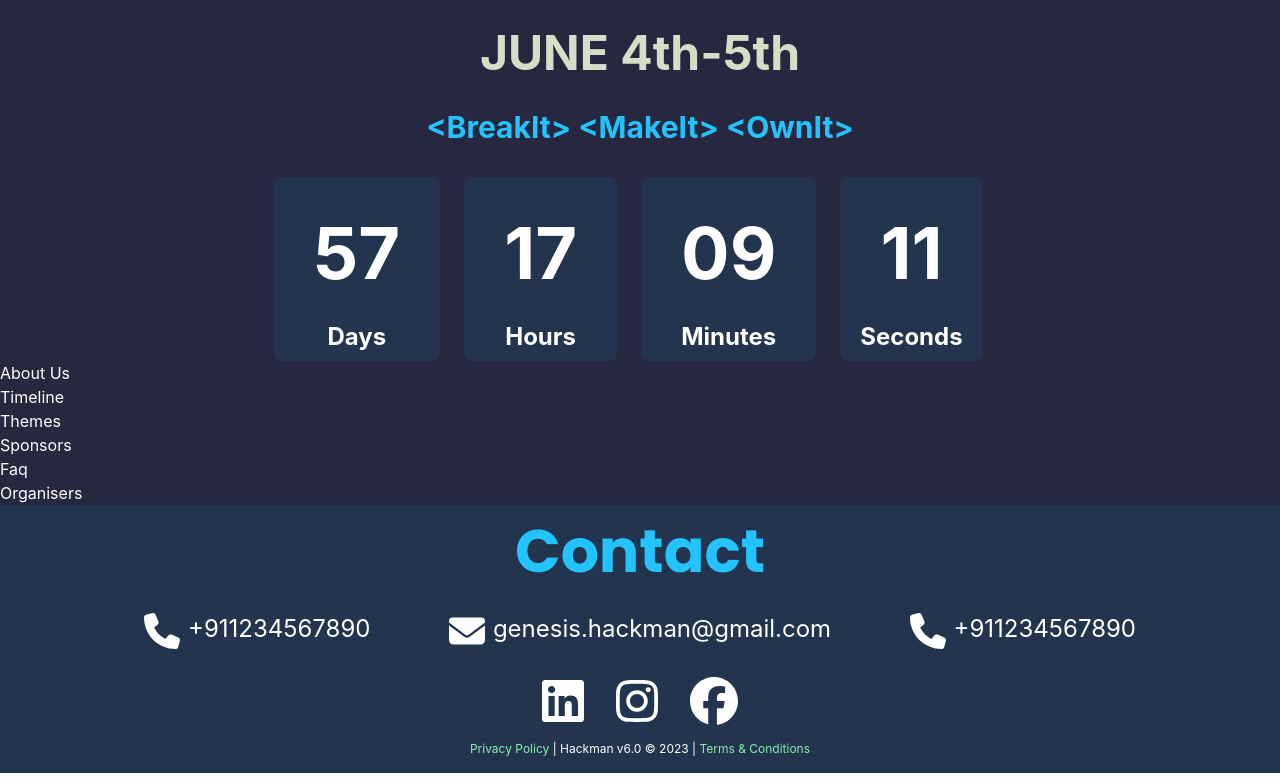
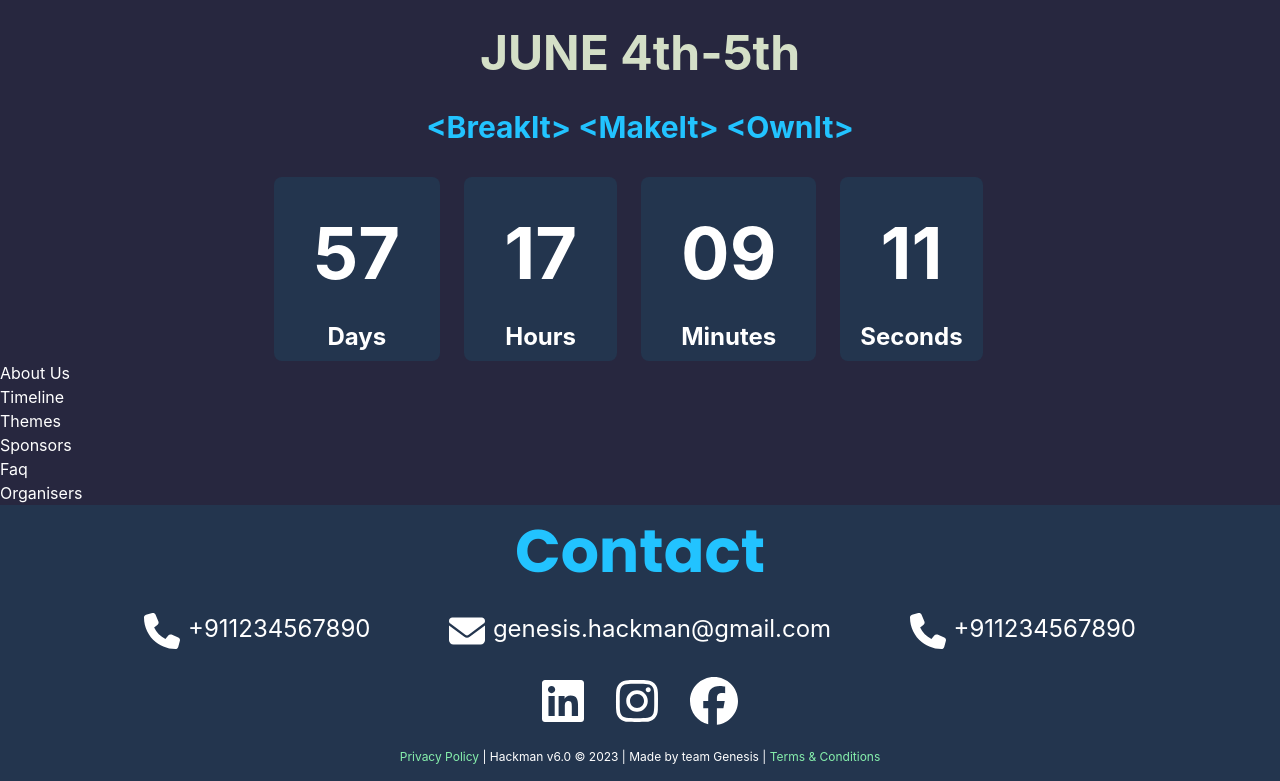
Before and after one commit to Genesis-ISE-DSCE/hackmanv6, a React (Create React App) app in the folder frontend/: page / in a window 1280 px wide. Shown: the part 884-1665 px from the top of the page. Built offline with nearby package versions, Linux system fonts and the light colour scheme.

Commit message:
Footer small updates

```diff
--- a/frontend/src/components/Footer.jsx
+++ b/frontend/src/components/Footer.jsx
@@ -35,8 +35,13 @@ function Footer() {
                 </div>
             </div>
 
+            <div className='lg:flex lg:justify-center md:flex md:justify-center pt-2'>
+            <div className='text-center lg:text-md md:text-md text-xs lg:pb-4 md:pb-4 pb-2'>
+                <a href="#" target="_blank" className='text-green-300'>Privacy Policy </a>| Hackman v6.0 &#169; 2023 |&nbsp;
+            </div>
             <div className='text-center lg:text-md md:text-md text-xs pb-4'>
-                <a href="#" target="_blank" className='text-green-300'>Privacy Policy </a>| Hackman v6.0 &#169; 2023 | <a href="#" target="_blank" className='text-green-300'>Terms & Conditions</a>
+                Made by team Genesis | <a href="#" target="_blank" className='text-green-300'>Terms & Conditions</a>
+            </div>
             </div>
 
         </div>
```
